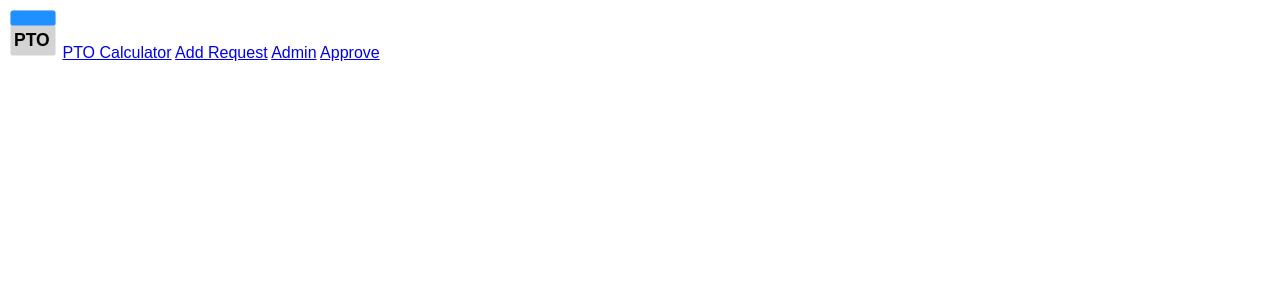
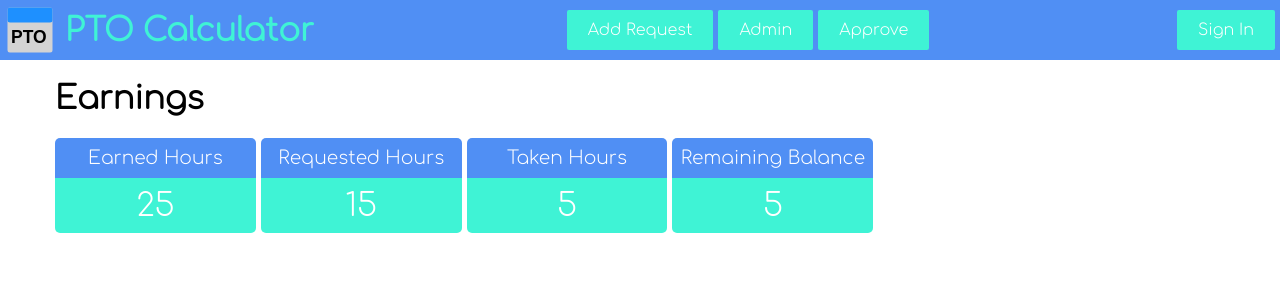
Before and after one commit to FreeMasen/MCTC.Capstone.Midterm.PTO_Calculator, a Flask app: page / in a window 1280 px wide. Shown: the top 300 px of the page. Run offline with Flask 2, Linux system fonts and the light colour scheme; style sheets or scripts are compiled from the project's sources.

Commit message:
add gulp & sass & font & templates

```diff
--- a/website/server.py
+++ b/website/server.py
@@ -1,5 +1,5 @@
 from flask import Flask, templating, redirect, render_template, session, request
-app = Flask(__name__, '/static', static_folder='/static', template_folder='/templates')
+app = Flask(__name__, '/static', static_folder='static', template_folder='templates')
 app.debug = True
 app.config['TEMPLATES_AUTO_RELOAD'] = True
 @app.route('/', methods=['get'])
--- a/website/static/css/style.css
+++ /dev/null
@@ -1,61 +0,0 @@
-* {
-    box-sizing: border-box;
-    font-family: sans-serif;
-}
-
-button {
-    border-radius: 5px;
-    border: none;
-    padding: 5px 10px;
-    background: green;
-    box-shadow: 1px 1px 1px 0 rgba(0, 0, 0, 0.5);
-
-}
-
-button:hover {
-    filter: hue-rotate(-90deg);
-}
-
-button:active {
-    transform: translate(1px 1px);
-}
-
-.text-box-container {
-    display: grid;
-    grid-template-rows: 1fr 1fr 1px;
-    grid-template-areas: "label" "input" "bar"
-}
-
-.text-box-container > * {
-    width: 100%;
-}
-
-.text-box-container > .text-box-label {
-    grid-area: label;
-}
-
-.text-box-container > .text-box-input {
-    grid-area: input;
-}
-
-.text-box-container > hr {
-    border-style: solid;
-    border-bottom-width: 1px;
-    margin: 0;
-    padding: 0;
-    grid-area: bar;
-}
-
-.text-box-container > .inactive-bar {
-    border-color: rgb(170, 169, 169);
-}
-
-.text-box-container > .active-bar {
-    border-color: rgb(83, 253, 83);
-    transform: scale(0);
-}
-
-.text-box-container > .active-text-bar.active {
-    transform: scale(1);
-    transition: 1s linear
-}
--- a/website/static/js/index.js
+++ b/website/static/js/index.js
@@ -1,5 +1,6 @@
 window.addEventListener('onload', () => {
-    registerTextBoxes()
+    console.log('window loaded');
+    registerTextBoxes();
 });
 
 function registerTextBoxes() {
@@ -12,6 +13,7 @@ function registerTextBoxes() {
 }
 
 function textBoxFocus(event) {
+    console.log('textBoxFocus', element.currentTarget);
     let textbox = event.currentTarget;
     let activeBar = getActiveBar(textbox);
     if (!activeBar) return;
@@ -19,6 +21,7 @@ function textBoxFocus(event) {
 }
 
 function textBoxBlur(event) {
+    console.log('textBoxBlur', element.currentTarget);
     let textbox = event.currentTarget;
     let activeBar = getActiveBar(textbox);
     if (!activeBar) return;
--- /dev/null
+++ b/website/static/scss/_colors.scss
@@ -0,0 +1,4 @@
+$primary: #508FF4;
+$accent: #3FF3D5;
+$neutral-dark: #768EB3;
+$neutral: lighten($neutral-dark, 50%);
--- /dev/null
+++ b/website/static/scss/banner.scss
@@ -0,0 +1,68 @@
+@import 'colors';
+nav {
+    display: grid;
+    grid-template-columns: auto auto 1fr auto auto auto 1fr auto;
+    grid-template-rows: 50px;
+    grid-template-areas:
+        "brand name empty new admin approve blank sign";
+    box-shadow:  1px 1px 1px 1px $neutral;
+    padding: 5px;
+    grid-gap: 5px;
+    background: #508FF4;
+}
+
+.banner-image {
+    grid-area: brand;
+}
+
+.banner-text {
+    grid-area: name;
+    color: $accent;
+    display: block;
+    margin: auto 5px;
+    text-decoration: none;
+    font-size: 24pt;
+    font-weight: bold;
+    :visited {
+        color: rgba(63, 243, 213, 1);
+    }
+}
+
+
+
+.nav-link {
+    display: block;
+    background: rgba(63, 243, 213, 1);
+    color: #fff;
+    text-decoration: none;
+    border-radius: 2px;
+    border: 1px solid transparent;
+    margin: auto;
+    padding: 10px 20px;
+
+    &.new {
+        grid-area: new;
+    }
+
+    &.admin {
+        grid-area: admin;
+    }
+
+    &.approve {
+        grid-area: approve;
+    }
+
+    &.sign {
+        grid-area: sign;
+    }
+
+    :visited {
+        color: #fff;
+    }
+
+    :hover {
+        color: rgba(63, 243, 213, 1);
+        border-color: rgba(63, 243, 213, 1);
+        background-color: #fff;
+    }
+}
--- /dev/null
+++ b/website/static/scss/index.scss
@@ -0,0 +1,73 @@
+@import 'colors';
+
+.balances {
+    display: grid;
+    grid-template-columns: 50px repeat(4, 0.25fr) 0.5fr;
+    grid-template-rows: repeat(3, 0.5fr);
+    grid-gap: 0 5px;
+    grid-template-areas:
+        "blank1 earnings-header        earnings-header         blank               blank              blank"
+        "blank1 earnings-earned        earnings-requested      earnings-taken      earnings-total     blank2"
+        "blank1 earnings-earned-num    earnings-requested-num  earnings-taken-num  earnings-total-num blank2";
+    align-items: center;
+}
+
+#earnings-header {
+    grid-area: earnings-header;
+}
+
+#earned-hours-title {
+    grid-area: earnings-earned;
+}
+
+#earned-hours-number {
+    grid-area: earnings-earned-num
+}
+
+#requested-hours-title {
+    grid-area: earnings-requested;
+}
+
+#requested-hours-number {
+    grid-area: earnings-requested-num;
+}
+
+#taken-hours-title {
+    grid-area: earnings-taken;
+}
+
+#taken-hours-number {
+    grid-area: earnings-taken-num;
+}
+
+#remaining-hours-title {
+    grid-area: earnings-total;
+}
+
+#remaining-hours-number {
+    grid-area: earnings-total-num;
+}
+
+.balance-title {
+    display: block;
+    background: $primary;
+    color: #fff;
+    text-align: center;
+    padding: 10px 0px;
+    height: 100%;
+    border-radius: 5px 5px 0 0;
+    z-index: 2;
+    font-size: 14pt;
+}
+
+.balance-total {
+    padding: 10px;
+    background: $accent;
+    color: #fff;
+    text-align: center;
+    height: 100%;
+    vertical-align: center;
+    border-radius: 0 0 5px 5px;
+    z-index: 1;
+    font-size: 24pt;
+}
--- /dev/null
+++ b/website/static/scss/style.scss
@@ -0,0 +1,75 @@
+@import 'colors';
+
+@font-face {
+    font-family: 'Comfortaa';
+    src: url('/static/fonts/Comfortaa-Light.ttf');
+}
+
+* {
+    box-sizing: border-box;
+    font-family: 'Comfortaa';
+}
+
+html,
+body {
+    height: 100%;
+    width: 100%;
+    border: 0;
+    margin: 0;
+    padding: 0;
+}
+
+button {
+    border-radius: 5px;
+    border: none;
+    padding: 5px 10px;
+    background: $accent;
+    box-shadow: 1px 1px 1px 0 rgba(0, 0, 0, 0.5);
+    :hover {
+        filter: hue-rotate(-90deg);
+    }
+    :active {
+        transform: translate(1px 1px);
+    }
+}
+
+.text-box-container {
+    display: grid;
+    grid-template-rows: 1fr 1fr 1px;
+    grid-template-areas: "label" "input" "bar";
+
+    * {
+        width: 100%;
+    }
+
+    .text-box-label {
+        grid-area: label;
+    }
+
+    .text-box-input {
+        grid-area: input;
+    }
+
+    hr {
+        border-style: solid;
+        border-bottom-width: 1px;
+        margin: 0;
+        padding: 0;
+        grid-area: bar;
+    }
+
+    .inactive-bar {
+        border-color: rgb(170, 169, 169);
+    }
+
+    .active-bar {
+        border-color: rgb(83, 253, 83);
+        transform: scale(0);
+    }
+
+    .active {
+        transform: scale(1);
+        transition: 1s linear
+    }
+
+}
--- a/website/templates/banner.html
+++ b/website/templates/banner.html
@@ -2,11 +2,16 @@
 <nav>
     <img class="banner-image" src="static/img/logo.svg" />
     <a class="banner-text" href="/">PTO Calculator</a>
-    <a class="nav-link" href="/new">Add Request</a>
+    <a class="nav-link new" href="/new">Add Request</a>
     {%if True%}
-    <a class="nav-link" href="/admin">Admin</a>
+    <a class="nav-link admin" href="/admin">Admin</a>
     {%endif%}
     {%if True%}
-    <a class="nav-link" href="/approve">Approve</a>
+    <a class="nav-link approve" href="/approve">Approve</a>
+    {%endif%}
+    {%if True%}
+    <a class="nav-link sign" href="#">Sign In</a>
+    {%else%}
+    <a class="nav-link sign" href="#">Sign Out</a>
     {%endif%}
 </nav>
--- a/website/templates/head.html
+++ /dev/null
@@ -1,5 +0,0 @@
-<head>
-    <base href="/" />
-    <link type="text/css" rel="stylesheet" href="/static/css/style.css" />
-
-</head>
--- a/website/templates/index.html
+++ b/website/templates/index.html
@@ -1,10 +1,15 @@
-<html>
-    {% include "head.html" %}
-</html>
-<body>
-    {% include "banner.html" %}
-    <main>
-
-    </main>
-    {% include "scripts.html" %}
-</body>
+{%extends "layout.html"%}
+{%block content %}
+<link type="text/css" rel="stylesheet" href="static/css/index.css" />
+    <div class="balances">
+        <h1 class="balance-header" id="earnings-header">Earnings</h1>
+        <span class="balance-title" id="earned-hours-title">Earned Hours</span>
+        <span class="balance-total" id="earned-hours-number">25</span>
+        <span class="balance-title" id="requested-hours-title">Requested Hours</span>
+        <span class="balance-total" id="requested-hours-number">15</span>
+        <span class="balance-title" id="taken-hours-title">Taken Hours</span>
+        <span class="balance-total" id="taken-hours-number">5</span>
+        <span class="balance-title total" id="remaining-hours-title">Remaining Balance</span>
+        <span class="balance-total total" id="remaining-hours-number">5</span>
+    </div>
+{%endblock%}
--- /dev/null
+++ b/website/templates/layout.html
@@ -0,0 +1,12 @@
+<html>
+    <base href="/" />
+    <link type="text/css" rel="stylesheet" href="/static/css/style.css" />
+    <title>PTO Calculator</title>
+</html>
+<body>
+    {% include "banner.html" %}
+    <main>
+    {% block content%}{%endblock%}
+    </main>
+    {% include "scripts.html" %}
+</body>
```
Also changed, not shown: gulpfile.js (added, +32 -0 lines), package.json (added, +28 -0 lines), website/templates/new.html (+7 -10 lines), website/templates/textbox.html (+5 -5 lines), website/static/fonts/Comfortaa-Light.ttf (added), 1 other file.
